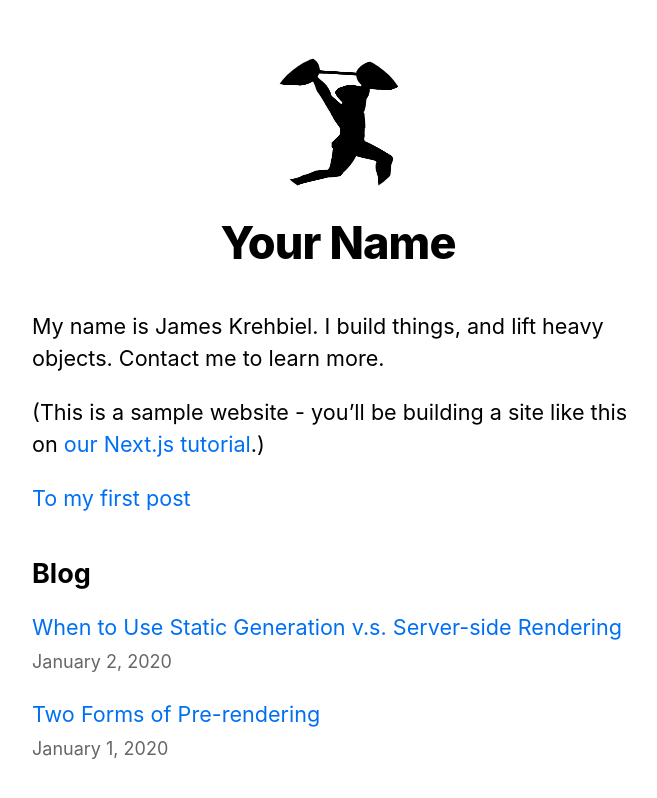
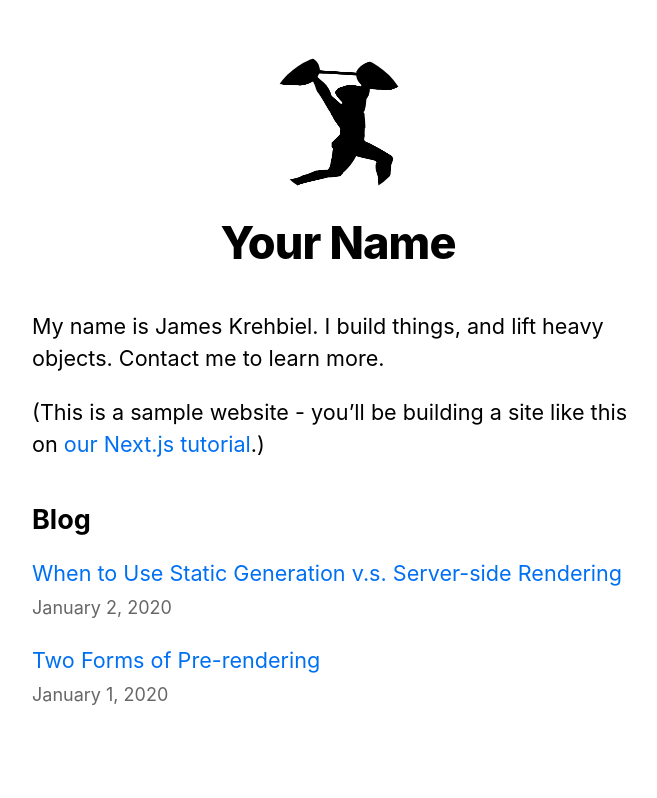
Before and after one commit to segguzi/blog, a Next.js app: page / in a window 1280 px wide. Shown: the top 798 px of the page, without its empty margins (302-959 px from the left). Built offline with nearby package versions, Linux system fonts and the light colour scheme.

Commit message:
Update index.js

```diff
--- a/pages/index.js
+++ b/pages/index.js
@@ -13,6 +13,7 @@ export async function getStaticProps() {
     }
   }
 }
+
 export default function Home({ allPostsData }) {
   return (
     <Layout home>
@@ -25,11 +26,6 @@ export default function Home({ allPostsData }) {
           (This is a sample website - you’ll be building a site like this on{' '}
           <a href="https://nextjs.org/learn">our Next.js tutorial</a>.)
         </p>
-		<p>
-			<Link href="/posts/first-post">
-				<a>To my first post</a>
-			</Link>
-		</p>
       </section>
 	  <section className={`${utilStyles.headingMd} ${utilStyles.padding1px}`}>
         <h2 className={utilStyles.headingLg}>Blog</h2>
```
